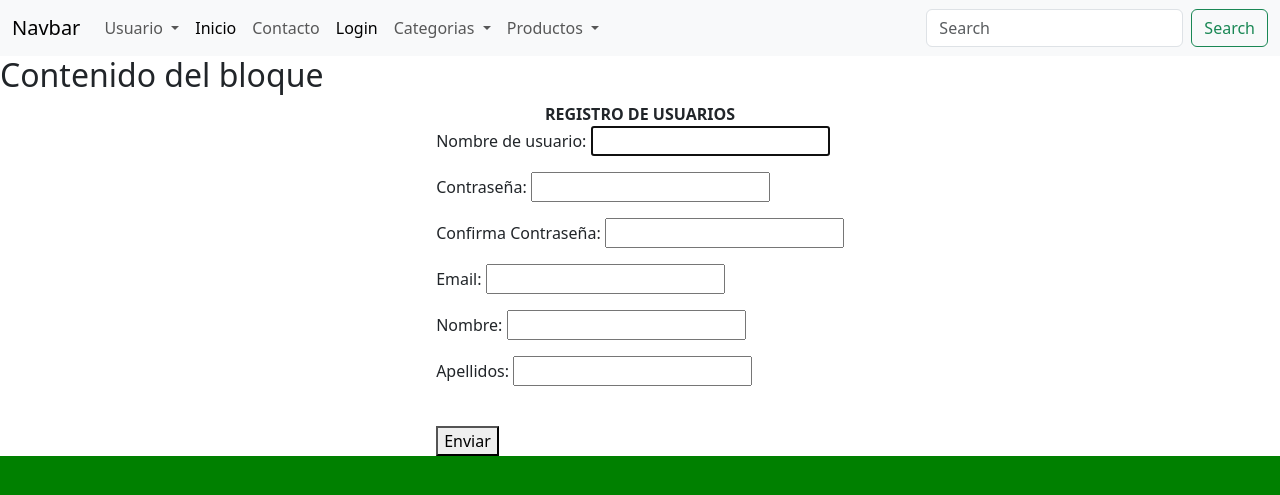
After one commit to juanjavierl/blog, a Django app: page /register/ in a window 1280 px wide. The commit adds this page. Shown: the top 495 px of the page. Run offline with Django 4.2, Linux system fonts and the light colour scheme; some libraries are stand-ins or nearby versions.

Commit message:
creacion del formulario de registro de usuario

```diff
--- a/app/inicio/forms.py
+++ b/app/inicio/forms.py
@@ -1,5 +1,6 @@
 from django import forms
-
+from django.contrib.auth.forms import UserCreationForm
+from django.contrib.auth.models import User
 from .models import * #Categoria, Producto,,,
 
 class NameForm(forms.Form):
@@ -74,3 +75,15 @@ class ProductoForm(forms.ModelForm):
         model = Producto
 
         exclude=('estado',)
+
+
+
+class UserRegisterForm(UserCreationForm):
+	email = forms.EmailField()
+	password1 = forms.CharField(label='Contraseña', widget=forms.PasswordInput)
+	password2 = forms.CharField(label='Confirma Contraseña', widget=forms.PasswordInput)
+
+	class Meta:
+		model = User
+		fields = ['username', 'password1', 'password2', 'email', 'first_name', 'last_name']#AQUI PUEDES QUITAR O AUMENTAR LOS DEMAS ATRIBUTOS DE TIENE EN USUARIOS
+		help_texts = {k:"" for k in fields }
--- a/app/inicio/templates/crear_producto.html
+++ b/app/inicio/templates/crear_producto.html
@@ -1,7 +1,7 @@
 {% extends 'base.html' %}
 {% block title %} PRODUCTOS {% endblock %}
 
-{% load crispy_forms_tags %}
+
 
 {% block contenido %}
     <div class="formulario">
--- /dev/null
+++ b/app/inicio/templates/register.html
@@ -0,0 +1,16 @@
+{% extends 'base.html' %}
+
+{% block title %} REGISTRO {% endblock %}
+
+{% block contenido %}
+    <strong>REGISTRO DE USUARIOS</strong>
+
+    <form action="/register/" method="POST">
+        {% csrf_token %}
+        {{form.as_p}}
+        <br>
+        <button>Enviar</button>
+    </form>
+
+
+{% endblock %}
--- a/app/inicio/urls.py
+++ b/app/inicio/urls.py
@@ -12,5 +12,7 @@ urlpatterns = [
 
     path('crear_producto/',views.crear_producto, name='crear_producto'),
 
-    path('listar_productos/',views.listarProductos, name='listar_productos')
+    path('listar_productos/',views.listarProductos, name='listar_productos'),
+
+    path('register/', views.register, name='register'),
 ]
--- a/app/inicio/views.py
+++ b/app/inicio/views.py
@@ -1,4 +1,7 @@
 from django.shortcuts import render, redirect
+
+from django.contrib import messages
+from django.contrib.auth.forms import UserCreationForm
 
 from .models import *
 from .forms import *
@@ -62,3 +65,18 @@ def listarProductos(request):
         'productos':productos
     }
     return render(request, 'listarProductos.html', datos)
+
+
+def register(request):
+    if request.method == 'POST':
+        form = UserRegisterForm(request.POST)
+        if form.is_valid():
+            form.save()
+            username = form.cleaned_data['username']
+            messages.success(request, f'Usuario {username} creado exitosamente')
+            return redirect("/register/")
+    else:
+        form = UserRegisterForm()
+
+    contexto = {'form':form}
+    return render(request,'register.html',contexto)
--- a/templates/base.html
+++ b/templates/base.html
@@ -28,6 +28,7 @@
                     </a>
                     <ul class="dropdown-menu">
                         <li><a class="dropdown-item" href="/detalleUser">Mis Perfil</a></li>
+                        <li><a class="dropdown-item" href="/register">Registrarse</a></li>
                         <li><a class="dropdown-item" href="#">Cambiar de Contraseña</a></li>
                         <li><hr class="dropdown-divider"></li>
                         <li><a class="dropdown-item" href="#">Cerrar Sesion</a></li>
```
